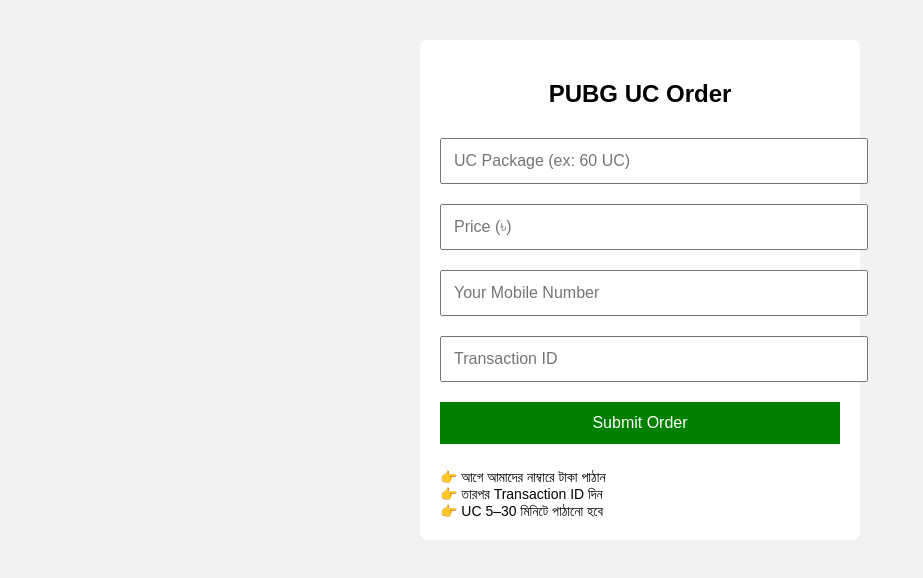
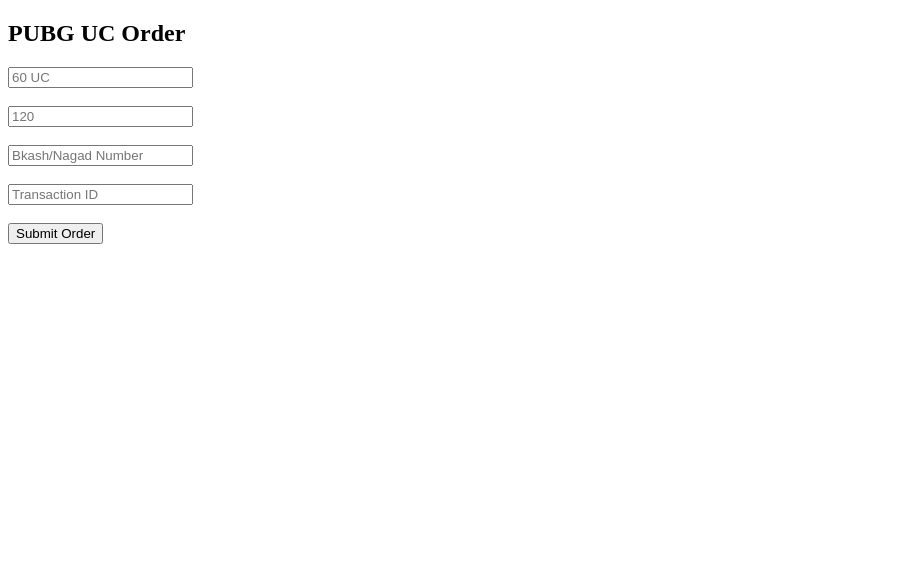
Before and after one commit to juwel220/pubg-manual-payment, a website: page index.html in a window 1280 px wide. Shown: the whole page, without its empty margins (0-923 px from the left). Drawn offline with Linux system fonts and the light colour scheme.

Commit message:
Update HTML structure and placeholders in index.html

```diff
--- a/index.html
+++ b/index.html
@@ -1,60 +1,18 @@
 <!DOCTYPE html>
-<html lang="en">
+<html>
 <head>
-  <meta charset="UTF-8">
-  <title>PUBG UC Manual Order</title>
-  <meta name="viewport" content="width=device-width, initial-scale=1.0">
-  <style>
-    body {
-      font-family: Arial, sans-serif;
-      background: #f2f2f2;
-    }
-    .box {
-      max-width: 400px;
-      margin: 40px auto;
-      background: #ffffff;
-      padding: 20px;
-      border-radius: 8px;
-    }
-    h2 {
-      text-align: center;
-    }
-    input, button {
-      width: 100%;
-      padding: 12px;
-      margin: 10px 0;
-      font-size: 16px;
-    }
-    button {
-      background: green;
-      color: white;
-      border: none;
-      cursor: pointer;
-    }
-    .note {
-      font-size: 14px;
-      margin-top: 15px;
-    }
-  </style>
+  <title>UC Shop</title>
 </head>
 <body>
 
-<div class="box">
-  <h2>PUBG UC Order</h2>
+<h2>PUBG UC Order</h2>
 
-  <input id="product" placeholder="UC Package (ex: 60 UC)">
-  <input id="price" placeholder="Price (৳)">
-  <input id="number" placeholder="Your Mobile Number">
-  <input id="trx" placeholder="Transaction ID">
+<input id="product" placeholder="60 UC"><br><br>
+<input id="price" placeholder="120"><br><br>
+<input id="number" placeholder="Bkash/Nagad Number"><br><br>
+<input id="trx" placeholder="Transaction ID"><br><br>
 
-  <button onclick="submitOrder()">Submit Order</button>
-
-  <div class="note">
-    👉 আগে আমাদের নাম্বারে টাকা পাঠান<br>
-    👉 তারপর Transaction ID দিন<br>
-    👉 UC 5–30 মিনিটে পাঠানো হবে
-  </div>
-</div>
+<button onclick="submitOrder()">Submit Order</button>
 
 <script>
 function submitOrder() {
@@ -70,20 +28,16 @@
 
   fetch("/order", {
     method: "POST",
-    headers: {
-      "Content-Type": "application/json"
-    },
+    headers: { "Content-Type": "application/json" },
     body: JSON.stringify({ product, price, number, trx })
   })
   .then(res => res.json())
   .then(data => {
     if (data.success) {
-      alert("Order Submitted Successfully!");
-      document.querySelectorAll("input").forEach(i => i.value = "");
+      alert("Order Submitted!");
+    } else {
+      alert("Error!");
     }
-  })
-  .catch(() => {
-    alert("Server error");
   });
 }
 </script>
```
